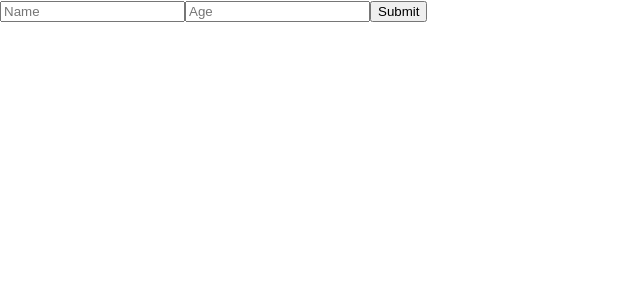
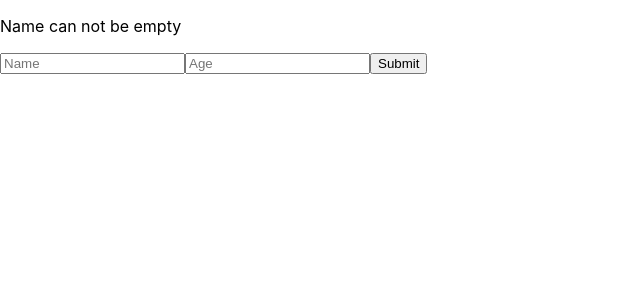
Before and after one commit to CauueSanttos/react-patterns, a React (Create React App) app: page / in a window 1280 px wide. Shown: the top 300 px of the page, without its empty margins (0-640 px from the left). Built offline with nearby package versions, Linux system fonts and the light colour scheme.

Commit message:
controlled components

```diff
--- a/src/App.js
+++ b/src/App.js
@@ -1,11 +1,11 @@
-import { UncontrolledForm } from "./components/uncontrolled-form";
+import { ControlledForm } from './components/controlled-form'
 
 function App() {
   return (
     <>
-      <UncontrolledForm />
+      <ControlledForm />
     </>
-  );
+  )
 }
 
-export default App;
+export default App
--- /dev/null
+++ b/src/components/controlled-form.jsx
@@ -0,0 +1,42 @@
+import { useEffect, useState } from 'react'
+
+export const ControlledForm = () => {
+  const [error, setError] = useState('')
+
+  const [name, setName] = useState('')
+  const [age, setAge] = useState()
+
+  useEffect(() => {
+    if (name.length < 1) {
+      setError('Name can not be empty')
+    } else {
+      setError('')
+    }
+  }, [name])
+
+  return (
+    <form>
+      {error && <p>{error}</p>}
+
+      <input
+        type="text"
+        id="name"
+        name="name"
+        placeholder="Name"
+        value={name}
+        onChange={(e) => setName(e.target.value)}
+      />
+
+      <input
+        type="number"
+        id="age"
+        name="age"
+        placeholder="Age"
+        value={age}
+        onChange={(e) => setAge(e.target.value)}
+      />
+
+      <button>Submit</button>
+    </form>
+  )
+}
```
